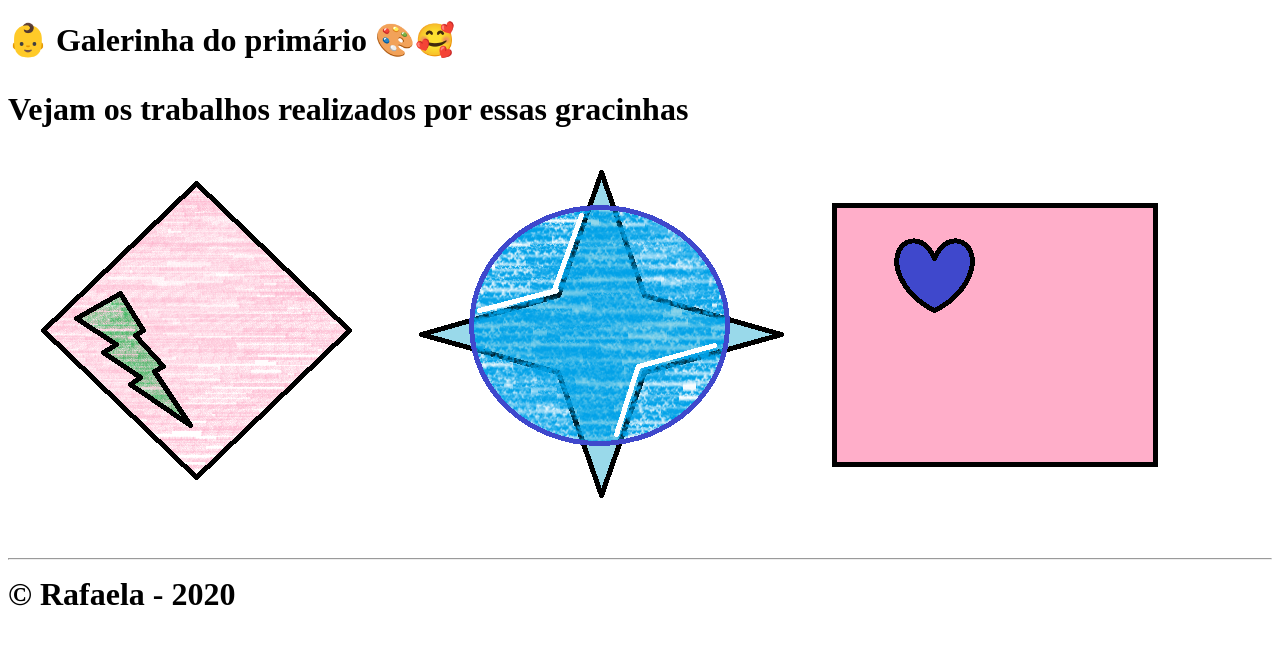
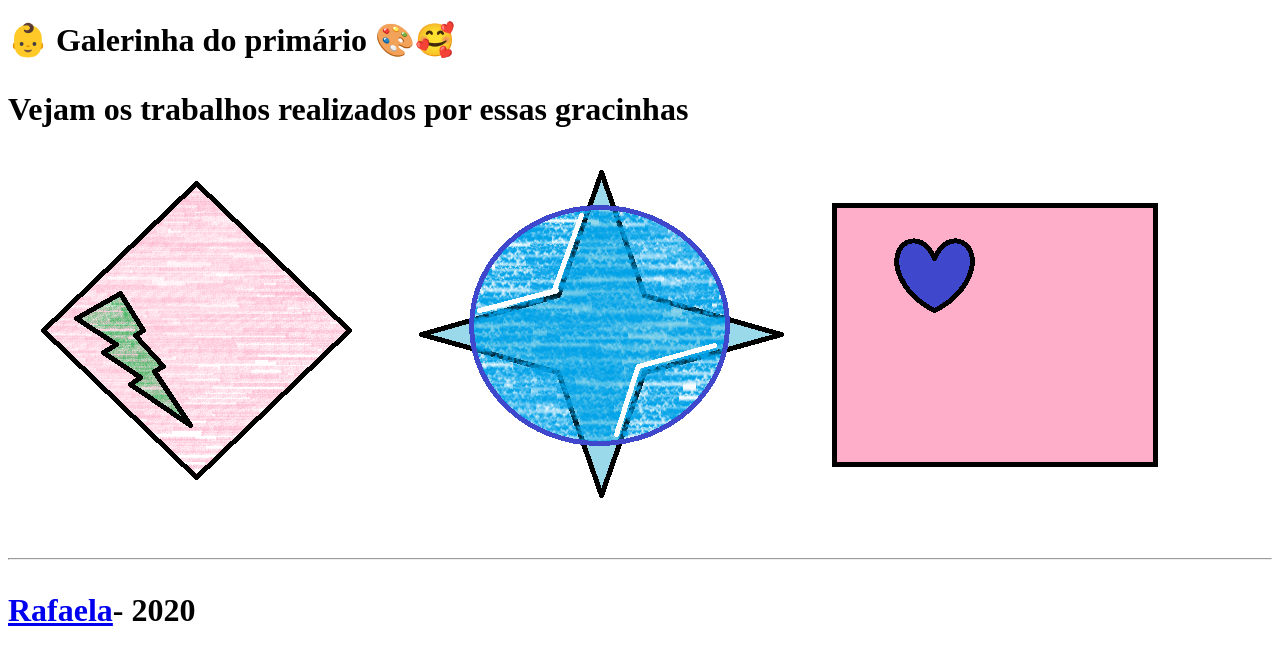
Before and after one commit to RafaBort/segundosite, a plain HTML site: page index.html in a window 1280 px wide. Drawn offline with Linux system fonts and the light colour scheme.

Commit message:
coloquei o link

```diff
--- a/index.html
+++ b/index.html
@@ -12,7 +12,7 @@
         <img src="site2.2.png" alt="esta mostra um circulo com uma estrela" />
         <img src="site2.png" alt="esta mostra um retangulo com um coração dentro" />
         <hr />
-        &copy; Rafaela - 2020
+        <P><a href="https://github.com/RafaBort">Rafaela</a>- 2020</P>
 
 </body>
 </html>
```
